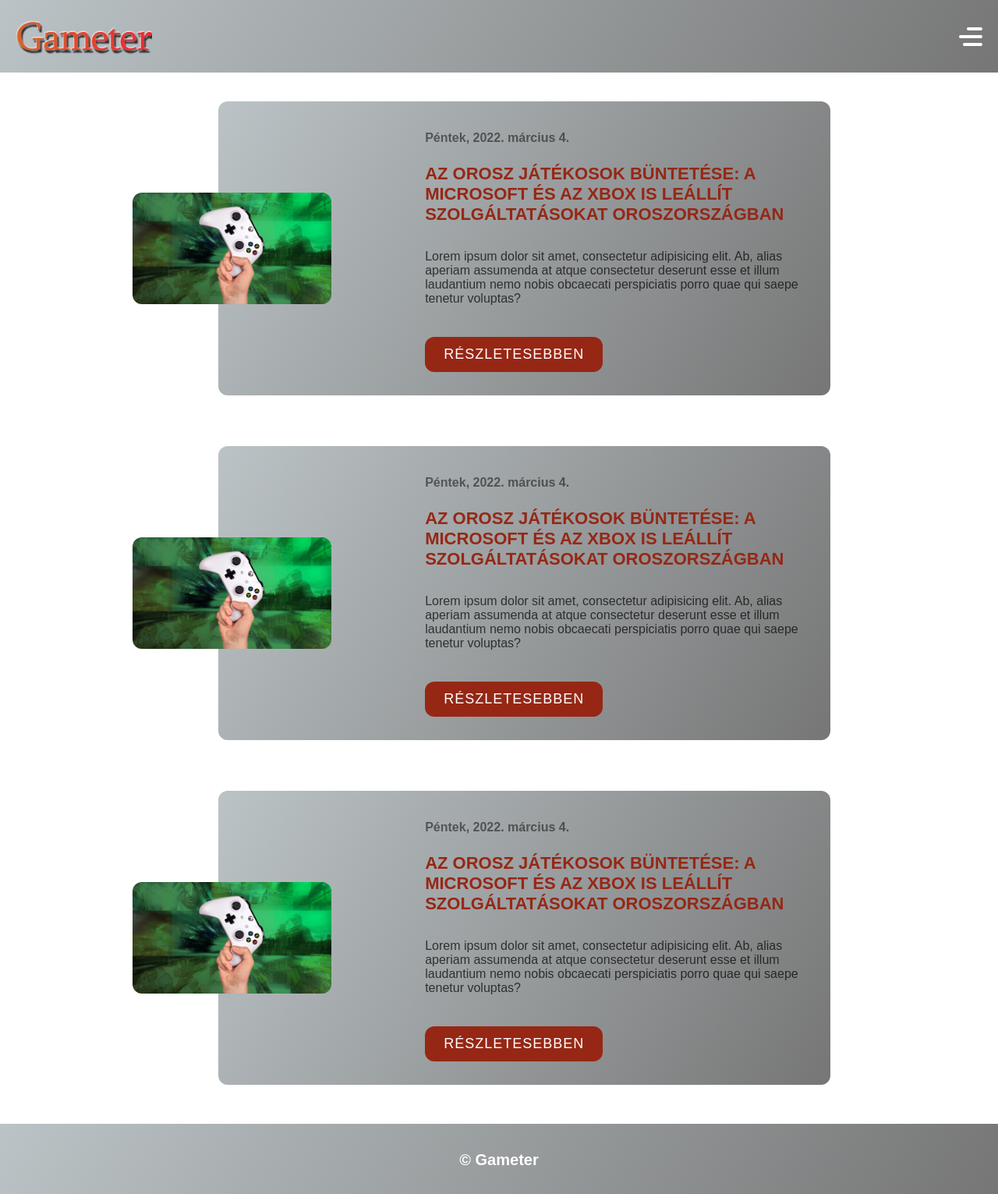
After one commit to R3tes/WebtervProject, a PHP site: page /hirek.html in a window 1280 px wide. The commit adds this page. Shown: the whole page at 78% size. Run offline with PHP 8.4, Linux system fonts and the light colour scheme.

Commit message:
added hirek

```diff
--- a/css/style.css
+++ b/css/style.css
@@ -175,16 +175,13 @@
 
 body {
     background-color: #FFFFFF;
+
 }
 
 body main {
     background-color: rgba(252, 76, 0, 0.07);
     width: 80%;
     margin: 115px auto 35px auto;
-}
-
-section > p {
-    padding: 20px 20px;
 }
 
 .kiemeltParagrafus {
@@ -196,7 +193,6 @@
 
 main h2 {
     text-transform: uppercase;
-    padding: 0 20px;
     font-size: 18px;
     margin-top: 20px;
     margin-bottom: 10px;
@@ -209,6 +205,11 @@
 .kiemeltSzoveg {
     color: #962715;
     font-weight: bold;
+}
+
+section {
+    margin: 50px 50px;
+    padding-top: 15px;
 }
 
 /* == FOOTER == */
@@ -226,3 +227,86 @@
     color: white;
     margin: 0 auto;
 }
+
+/* == ARTICLE == */
+
+#ontop {
+    z-index: 2;
+}
+
+#withoutbg {
+    background-color: #fff;
+}
+
+.articlepost {
+    width: 85%;
+    position: relative;
+    left: 11%;
+    padding: 30px 10px;
+    background: linear-gradient(120deg, #BBC3C6, #767676);
+    display: flex;
+    align-items: center;
+    border-radius: 12px;
+    z-index: 1;
+}
+
+.articlepost-img {
+    width: 100%;
+    transform: translateX(-120px);
+    position: relative;
+}
+
+.articlepost-img img {
+    width: 100%;
+    height: 100%;
+    object-fit: cover;
+    display: block;
+    border-radius: 12px;
+}
+
+.articledatum {
+    display: block;
+    color: rgba(0,0,0,.5);
+    font-size: 16px;
+    font-weight: 600;
+    margin: 8px 0;
+}
+
+.articlecim {
+    font-size: 22px;
+    margin: 24px 0 32px;
+    text-transform: uppercase;
+    color: #962715;
+}
+
+.articleszoveg {
+    margin-bottom: 40px;
+    font-size: 16px;
+    color: rgba(0,0,0,.7);
+}
+
+.reszletesebben {
+    display: inline-block;
+    padding: 12px 24px;
+    letter-spacing: 1px;
+    text-transform: uppercase;
+    font-size: 18px;
+    color: #fff;
+    background-color: #962715;
+    border-radius: 12px;
+    text-decoration: none;
+}
+
+.reszletesebben:hover {
+    background: #ab3d26;
+}
+
+@media screen and (max-width: 950px) {
+    /* szetcsuszas */
+    .articlepost {
+        all: unset;
+    }
+    .articlepost-img {
+        display: none;
+    }
+}
--- /dev/null
+++ b/hirek.html
@@ -0,0 +1,113 @@
+<!DOCTYPE html>
+<html lang="hu">
+<head>
+  <title>Gameter</title>
+  <meta charset="UTF-8"/>
+  <link rel="stylesheet" href="css/style.css"/>
+  <meta name="viewport" content="width=device-width, initial-scale=1.0">
+  <link rel="icon" href="img/flameicon_with_letters.png"/>
+</head>
+<body>
+  <!-- FEJLÉC/MENÜ -->
+
+  <header class="header" id="ontop">
+
+    <div class="logo">
+      <a href="index.html">
+        <img src="img/long_logo.png" alt="gameter logo">
+      </a>
+    </div>
+
+    <div class="logo_without_img">
+      <a href="index.html">
+        <img src="img/long_logo_without_img.png" alt="gameter">
+      </a>
+    </div>
+
+    <nav>
+
+      <input type="checkbox" class="toggle-menu">
+      <div class="hamburger"></div>
+
+      <ul class="menu">
+        <li><a href="index.html">Főoldal</a></li>
+        <li  class="active"><a href="hirek.html">Hírek</a></li>
+        <li><a href="#">Termékeink</a></li>
+        <li><a href="#">E-sport</a></li>
+        <li><a href="#">Nyereményjáték</a></li>
+        <li><a href="#">Old-school cool</a></li>
+        <li><a href="#">Játék Kritikák</a></li>
+        <li><a href="#">Bejelentkezés</a></li>
+      </ul>
+    </nav>
+
+  </header>
+
+  <!-- FŐ TARTALOM -->
+  <main id="withoutbg">
+    <section>
+      <div class="articlepost">
+        <div class="articlepost-img">
+          <img src="img/hirek1.jpg" alt="xbox kontroller">
+        </div>
+        <div class="articleinformacio">
+          <div class="articledatum">
+            <span>Péntek, </span>
+            <span>2022. március 4.</span>
+          </div>
+          <h2 class="articlecim">Az orosz játékosok büntetése: A Microsoft és az Xbox is leállít szolgáltatásokat Oroszországban</h2>
+          <p class="articleszoveg">
+            Lorem ipsum dolor sit amet, consectetur adipisicing elit. Ab, alias aperiam assumenda at atque consectetur deserunt esse et illum laudantium nemo nobis obcaecati perspiciatis porro quae qui saepe tenetur voluptas?
+          </p>
+          <a href="#" class="reszletesebben">Részletesebben</a>
+        </div>
+      </div>
+    </section>
+
+    <section>
+    <div class="articlepost">
+      <div class="articlepost-img">
+        <img src="img/hirek1.jpg" alt="xbox kontroller">
+      </div>
+      <div class="articleinformacio">
+        <div class="articledatum">
+          <span>Péntek, </span>
+          <span>2022. március 4.</span>
+        </div>
+        <h2 class="articlecim">Az orosz játékosok büntetése: A Microsoft és az Xbox is leállít szolgáltatásokat Oroszországban</h2>
+        <p class="articleszoveg">
+          Lorem ipsum dolor sit amet, consectetur adipisicing elit. Ab, alias aperiam assumenda at atque consectetur deserunt esse et illum laudantium nemo nobis obcaecati perspiciatis porro quae qui saepe tenetur voluptas?
+        </p>
+        <a href="#" class="reszletesebben">Részletesebben</a>
+      </div>
+    </div>
+    </section>
+
+    <section>
+    <div class="articlepost">
+      <div class="articlepost-img">
+        <img src="img/hirek1.jpg" alt="xbox kontroller">
+      </div>
+      <div class="articleinformacio">
+        <div class="articledatum">
+          <span>Péntek, </span>
+          <span>2022. március 4.</span>
+        </div>
+        <h2 class="articlecim">Az orosz játékosok büntetése: A Microsoft és az Xbox is leállít szolgáltatásokat Oroszországban</h2>
+        <p class="articleszoveg">
+          Lorem ipsum dolor sit amet, consectetur adipisicing elit. Ab, alias aperiam assumenda at atque consectetur deserunt esse et illum laudantium nemo nobis obcaecati perspiciatis porro quae qui saepe tenetur voluptas?
+        </p>
+        <a href="#" class="reszletesebben">Részletesebben</a>
+      </div>
+    </div>
+    </section>
+
+  </main>
+
+  <!-- LÁBLÉC -->
+
+  <footer>
+    <p class="kozepre">&copy; Gameter</p>
+  </footer>
+</body>
+</html>
```
Also changed, not shown: index.html (+4 -4 lines), img/hirek1.jpg (added).
